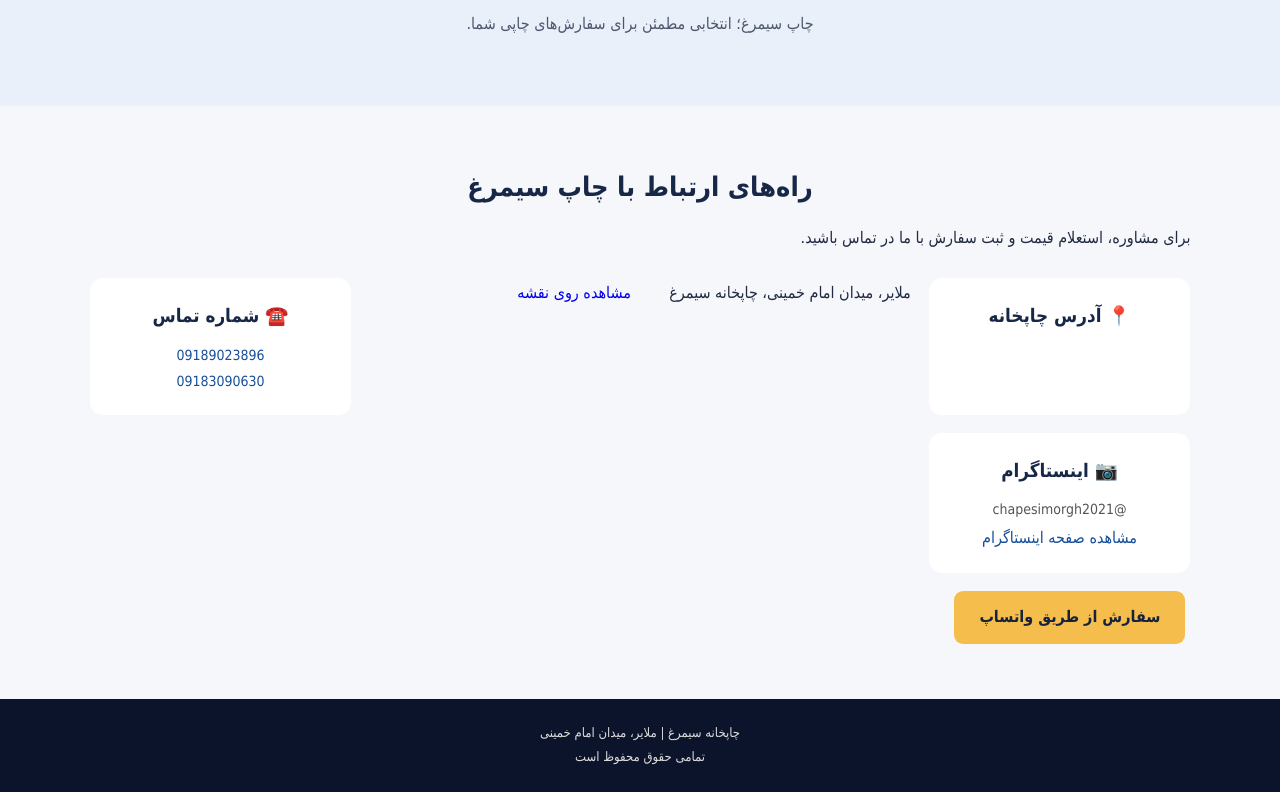
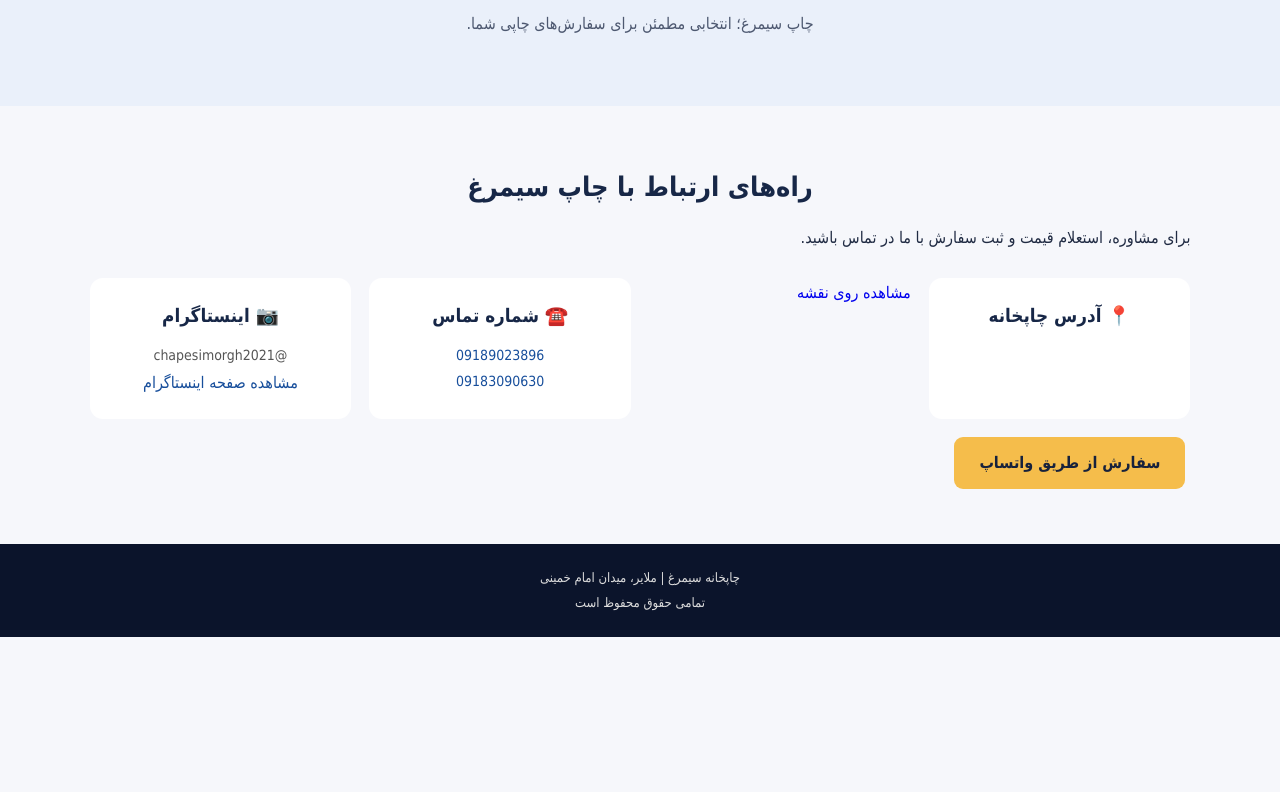
Before and after one commit to simorghprint/chapesimorgh2021, a plain HTML site: page index.html in a window 1280 px wide. Shown: the part 1820-2612 px from the top of the page. After the commit the page ends 2457 px from the top, so only its background shows below. Drawn offline with Linux system fonts and the light colour scheme.

Commit message:
Update index.html

```diff
--- a/index.html
+++ b/index.html
@@ -148,9 +148,9 @@ section{padding:42px 5%}
 <h3>📍 آدرس چاپخانه</h3>
 </div>
 
-<p>ملایر، میدان امام خمینی، چاپخانه سیمرغ</p>
-<a ="<a href="https://www.google.com/maps/search/?api=1&query=میدان+امام+خمینی+ملایر+همدان+ایران">
+<a href="https://www.google.com/maps/search/?api=1&query=میدان+امام+خمینی+ملایر+همدان+ایران">
 مشاهده روی نقشه
+</a>
 </a>
 <div class="info-box">
 <h3>☎️ شماره تماس</h3>
```
